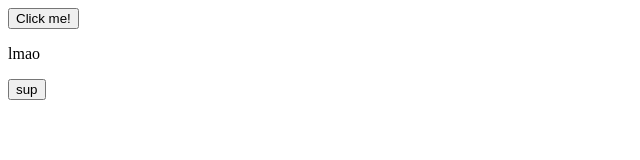
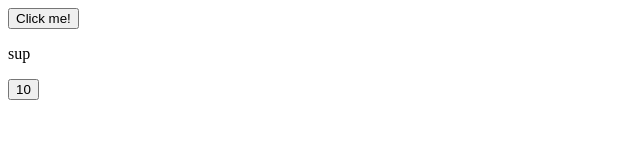
Before and after one commit to oxonogona/oxonogona.github.io, a plain HTML site: page index.html in a window 1280 px wide. Both pictures are taken after a click on the button "Click me!". Shown: the full height of the page, 0-640 px from the left. Drawn offline with Linux system fonts and the light colour scheme.

Commit message:
text error fix

```diff
--- a/index.html
+++ b/index.html
@@ -7,8 +7,8 @@
 <body>
     <button onclick="revealMessage()">Click me!</button>
     <div id="hiddenMessage" style="display:none">
-        <p>lmao</p>
-        <button id="countDownButton" onclick="countDown()">sup</button>
+        <p>sup</p>
+        <button id="countDownButton" onclick="countDown()">10</button>
     </div>
 </body>
 </html>
```
